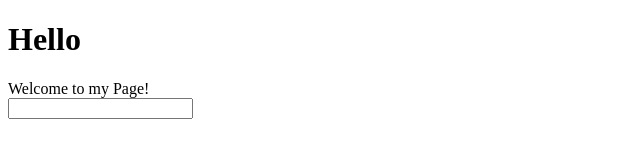
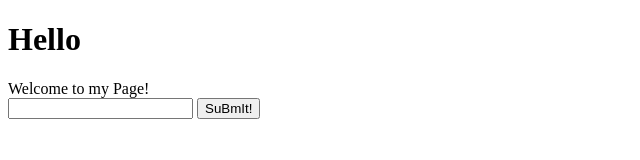
Before and after one commit to Bluemooses/jQuery-Review, a plain HTML site: page index.html in a window 1280 px wide. Shown: the whole page, without its empty margins (0-640 px from the left). Drawn offline with nearby package versions, Linux system fonts and the light colour scheme.

Commit message:
Update index.html
Submit button added

```diff
--- a/index.html
+++ b/index.html
@@ -15,6 +15,7 @@
         <h1>Hello</h1>
     </div>
     <input type = "text" id="firstName"/>
+    <button id="submit">SuBmIt!</button>
 
     <script src="https://ajax.googleapis.com/ajax/libs/jquery/3.5.1/jquery.min.js"></script>
     <script src='scripts.js'></script>
```
